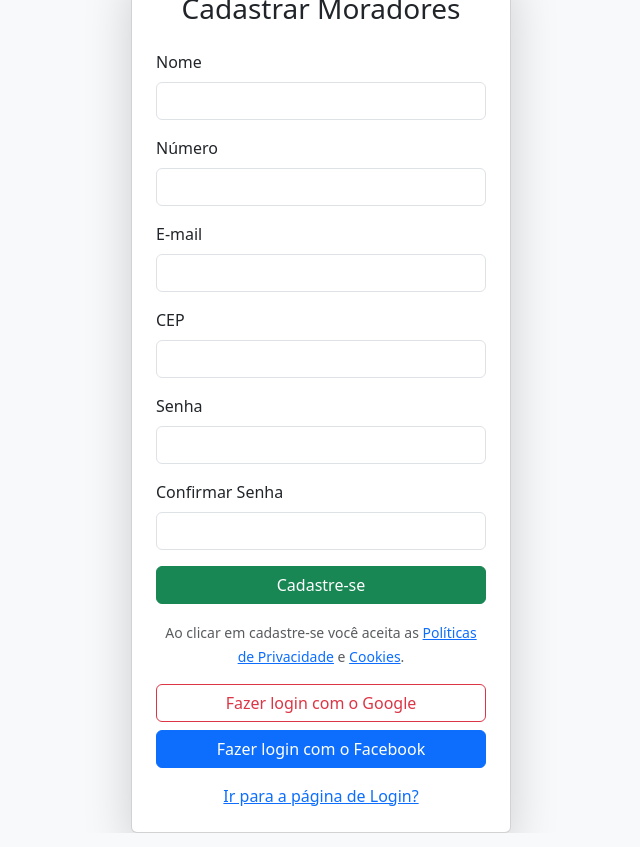
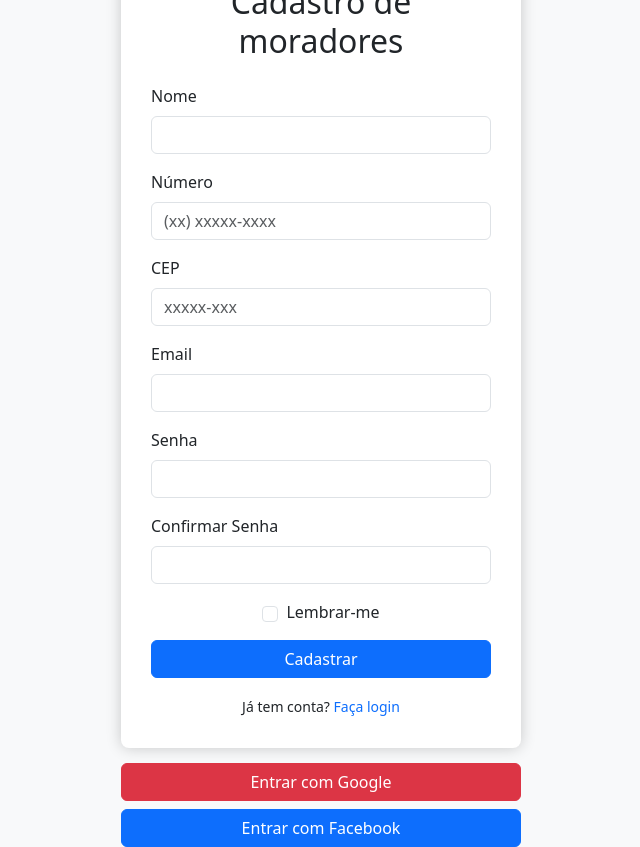
Before and after one commit to Larissa23456/Projeto-ReciclagemParaTodos, a Flask app: template templates/cadastro_moradores.html in a window 1280 px wide. Shown: the whole page, without its empty margins (319-959 px from the left). Run offline with Flask 3, Linux system fonts and the light colour scheme; the template is opened without the code that fills it, so the values that code supplies are empty.

Commit message:
Criação de algumas páginas

```diff
--- a/app.py
+++ b/app.py
@@ -19,9 +19,11 @@ login_manager.login_view = 'login'  # rota que será usada para login
 class User(db.Model, UserMixin):
     id = db.Column(db.Integer, primary_key=True)
     nome = db.Column(db.String(150), nullable=False)
-    numero = db.Column(db.Integer, unique=True, nullable=False)
-    email = db.Column(db.String(150), unique=True, nullable=False)
-
+    cep = db.Column(db.String(8), nullable=False)
+    numero = db.Column(db.Integer, nullable=False) # VERIFICAR SE PRECISAM SER NULAS
+    email = db.Column(db.String(150), nullable=False)
+    senha = db.Column(db.String(150), nullable=False)
+    pontuacao = db.Column(db.Integer, default=0)
 
 @login_manager.user_loader
 def load_user(user_id):
@@ -31,32 +33,52 @@ def load_user(user_id):
 @app.route('/', methods=['GET', 'POST'])
 @login_required
 def pagina_inicial():
+    # Descobre a maior pontuação
+    maior_pontuacao = db.session.query(db.func.max(User.pontuacao)).scalar()
+
+    # Seleciona todos os usuários que têm essa pontuação
+    top_usuarios = User.query.filter_by(pontuacao=maior_pontuacao).all()
+
     return render_template('pagina_inicial.html')
 
+@app.route('/cadastro_moradores', methods=['GET', 'POST'])
+def cadastro_moradores():
+    if request.method == 'POST':
+        nome = request.form['nome']
+        cep = request.form['cep']
+        numero = request.form['numero']
+        email = request.form['email']
+        senha = request.form['senha']
+        confirmarSenha = request.form['confirmarSenha']
 
-# CADASTRO DA EMPRESA
-@app.route('/cadastrar_empresa', methods=['GET', 'POST'])
-def cadastro_empresa():
-    return render_template('cadastro_empresa.html')
+        if senha != confirmarSenha:
+            flash('As senhas não coincidem. Tente novamente.', 'danger')
+            return redirect(url_for('cadastro_moradores'))
 
+        new_user = User(nome=nome, cep=cep, numero=numero, email=email, senha=generate_password_hash(senha, method='pbkdf2:sha256'))
+        db.session.add(new_user)
+        db.session.commit()
+        login_user(new_user)
 
-# CADASTRO DO USUARIO
-@app.route('/cadastrar_usuario', methods=['GET', 'POST'])
-def cadastro_usuario():
-    return render_template('cadastro_usuario.html')
+        flash(f"Usuário {nome} cadastrado com sucesso!", "success")
+        return redirect(url_for('pagina_inicial'))
 
+    return render_template('cadastro_moradores.html')
+
+@app.route('/login', methods=['GET', 'POST'])
+def login():
+    if request.method == 'POST':
+        email = request.form['email']
+        senha = request.form['password']
+        flash(f"Login feito com o e-mail {email}", "info")
+        return redirect(url_for('pagina_inicial'))
+
+    return render_template('login.html')
 
 # CADASTRO DOS MORADORES
-@app.route('/cadastrar_moradores', methods=['GET', 'POST'])
-def cadastro_moradores():
-    return render_template('cadastro_morador.html')
-
-
-# PAGINA DE LOGIN
-@app.route('/login', methods=['GET', 'POST'])
-def login():
-    return render_template('login.html')
-
+# @app.route('/cadastrar_moradores', methods=['GET', 'POST'])
+# def cadastro_moradores():
+#     return render_template('cadastro_morador.html')
 
 if __name__ == '__main__':
     if not os.path.exists('database.db'):
--- a/templates/cadastro_moradores.html
+++ b/templates/cadastro_moradores.html
@@ -1,77 +1,149 @@
-<!DOCTYPE html>
+<!doctype html>
 <html lang="pt-br">
+
 <head>
-  <meta charset="UTF-8">
-  <meta name="viewport" content="width=device-width, initial-scale=1.0">
-  <title>Cadastrar Moradores</title>
-  <!-- Bootstrap -->
+    <meta charset="utf-8">
+    <meta name="viewport" content="width=device-width, initial-scale=1">
+    <title>Login e Cadastro</title>
     <link href="https://cdn.jsdelivr.net/npm/bootstrap@5.3.3/dist/css/bootstrap.min.css" rel="stylesheet">
+
+    <style>
+        body, html {
+            height: 100%;
+            background-color: #f8f9fa;
+            display: flex;
+            justify-content: center;
+            align-items: center;
+            flex-direction: column;
+        }
+
+        .center-box {
+            max-width: 400px;
+            width: 100%;
+            padding: 30px;
+            background-color: white;
+            border-radius: 8px;
+            box-shadow: 0 0 15px rgba(0, 0, 0, 0.2);
+            transition: all 0.3s ease;
+        }
+
+        .hidden {
+            display: none;
+        }
+
+        .login-buttons {
+            max-width: 400px;
+            width: 100%;
+            margin-top: 15px;
+        }
+
+        .switch-link {
+            color: #0d6efd;
+            text-decoration: none;
+            cursor: pointer;
+        }
+
+        .switch-link:hover {
+            text-decoration: underline;
+        }
+    </style>
 </head>
-<body class="bg-light d-flex align-items-center justify-content-center vh-100">
 
-  <div class="card shadow-lg p-4" style="width: 380px;">
-    <h3 class="text-center mb-4">Cadastrar Moradores</h3>
+<body>
+    <div class="center-box">
+        <!-- Formulário de CADASTRO -->
+        <form id="cadastroForm" action="{{ url_for('cadastro_moradores') }}" method="POST">
+            <h2 class="text-center mb-4">Cadastro de moradores</h2>
 
-    <!-- Mensagens -->
-    {% with mensagens = get_flashed_messages(with_categories=true) %}
-      {% if mensagens %}
-        {% for categoria, msg in mensagens %}
-          <div class="alert alert-{{ categoria }} text-center">{{ msg }}</div>
-        {% endfor %}
-      {% endif %}
-    {% endwith %}
-
-    <form method="POST">
             <div class="mb-3">
-        <label class="form-label">Nome</label>
-        <input type="text" class="form-control" name="nome" required>
+                <label for="nome" class="form-label">Nome</label>
+                <input type="text" class="form-control" name="nome" id="nome" required>
             </div>
 
             <div class="mb-3">
-        <label class="form-label">Número</label>
-        <input type="text" class="form-control" name="numero" required>
+                <label for="numero" class="form-label">Número</label>
+                <input type="tel" class="form-control" name="numero" placeholder="(xx) xxxxx-xxxx" required>
             </div>
 
             <div class="mb-3">
-        <label class="form-label">E-mail</label>
-        <input type="email" class="form-control" name="email" required>
+                <label for="cep" class="form-label">CEP</label>
+                <input type="text" class="form-control" name="cep" placeholder="xxxxx-xxx" required>
             </div>
 
             <div class="mb-3">
-        <label class="form-label">CEP</label>
-        <input type="text" class="form-control" name="cep" required>
+                <label for="email" class="form-label">Email</label>
+                <input type="email" class="form-control" name="email" id="email" required>
             </div>
 
             <div class="mb-3">
-        <label class="form-label">Senha</label>
-        <input type="password" class="form-control" name="senha" required>
+                <label for="senha" class="form-label">Senha</label>
+                <input type="password" class="form-control" name="senha" id="senha" required>
             </div>
 
             <div class="mb-3">
-        <label class="form-label">Confirmar Senha</label>
-        <input type="password" class="form-control" name="confirmar_senha" required>
+                <label for="confirmarSenha" class="form-label">Confirmar Senha</label>
+                <input type="password" class="form-control" name="confirmarSenha" id="confirmarSenha" required>
             </div>
 
-      <button type="submit" class="btn btn-success w-100">Cadastre-se</button>
-    </form>
-
-    <div class="text-center my-3">
-      <small class="text-muted">
-        Ao clicar em cadastre-se você aceita as
-        <a href="#">Políticas de Privacidade</a> e
-        <a href="#">Cookies</a>.
-      </small>
+            <div class="mb-3 d-flex justify-content-center align-items-center gap-2">
+                <input type="checkbox" class="form-check-input" id="lembrarCadastro">
+                <label class="form-check-label" for="lembrarCadastro">Lembrar-me</label>
             </div>
 
-    <div class="d-grid gap-2">
-      <button class="btn btn-outline-danger">Fazer login com o Google</button>
-      <button class="btn btn-primary">Fazer login com o Facebook</button>
+            <div class="text-center">
+                <button type="submit" class="btn btn-primary w-100">Cadastrar</button>
             </div>
 
             <div class="text-center mt-3">
-      <a href="#">Ir para a página de Login?</a>
+                <small>Já tem conta? <span class="switch-link" onclick="mostrarLogin()">Faça login</span></small>
             </div>
+        </form>
+
+        <!-- Formulário de LOGIN -->
+        <form id="loginForm" class="hidden" action="{{ url_for('login') }}" method="POST">
+            <h2 class="text-center mb-4">Login</h2>
+
+            <div class="mb-3">
+                <label for="email" class="form-label">Email</label>
+                <input type="email" class="form-control" name="email" id="email" required>
             </div>
+
+            <div class="mb-3">
+                <label for="passwordLogin" class="form-label">Senha</label>
+                <input type="password" class="form-control" name="password" id="passwordLogin" required>
+            </div>
+
+            <div class="mb-3 d-flex justify-content-center align-items-center gap-2">
+                <input type="checkbox" class="form-check-input" id="lembrarLogin">
+                <label class="form-check-label" for="lembrarLogin">Lembrar-me</label>
+            </div>
+
+            <div class="text-center">
+                <button type="submit" class="btn btn-success w-100">Entrar</button>
+            </div>
+
+            <div class="text-center mt-3">
+                <small>Não tem conta? <span class="switch-link" onclick="mostrarCadastro()">Cadastre-se</span></small>
+            </div>
+        </form>
+    </div>
+
+    <div class="login-buttons d-grid gap-2">
+        <button type="button" class="btn btn-danger">Entrar com Google</button>
+        <button type="button" class="btn btn-primary">Entrar com Facebook</button>
+    </div>
+
+    <script>
+        function mostrarLogin() {
+            document.getElementById("cadastroForm").classList.add("hidden");
+            document.getElementById("loginForm").classList.remove("hidden");
+        }
+
+        function mostrarCadastro() {
+            document.getElementById("loginForm").classList.add("hidden");
+            document.getElementById("cadastroForm").classList.remove("hidden");
+        }
+    </script>
 
     <script src="https://cdn.jsdelivr.net/npm/bootstrap@5.3.3/dist/js/bootstrap.bundle.min.js"></script>
 </body>
```
Also changed, not shown: templates/base.html (+26 -3 lines), templates/pagina_inicial.html (+63 -3 lines), instance/database.db, 1 other file. Lines whose indentation alone changed are shown as unchanged.
